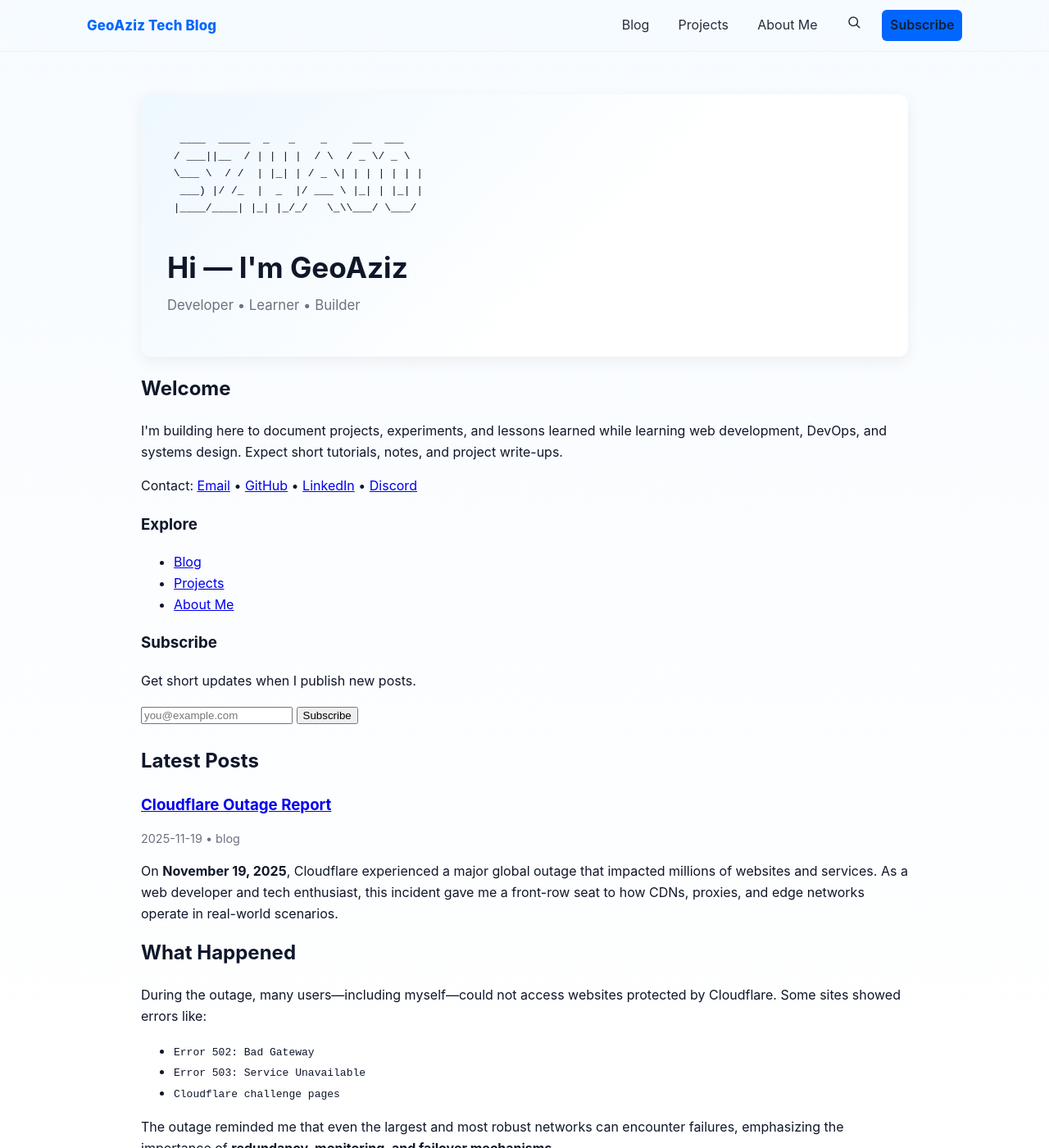
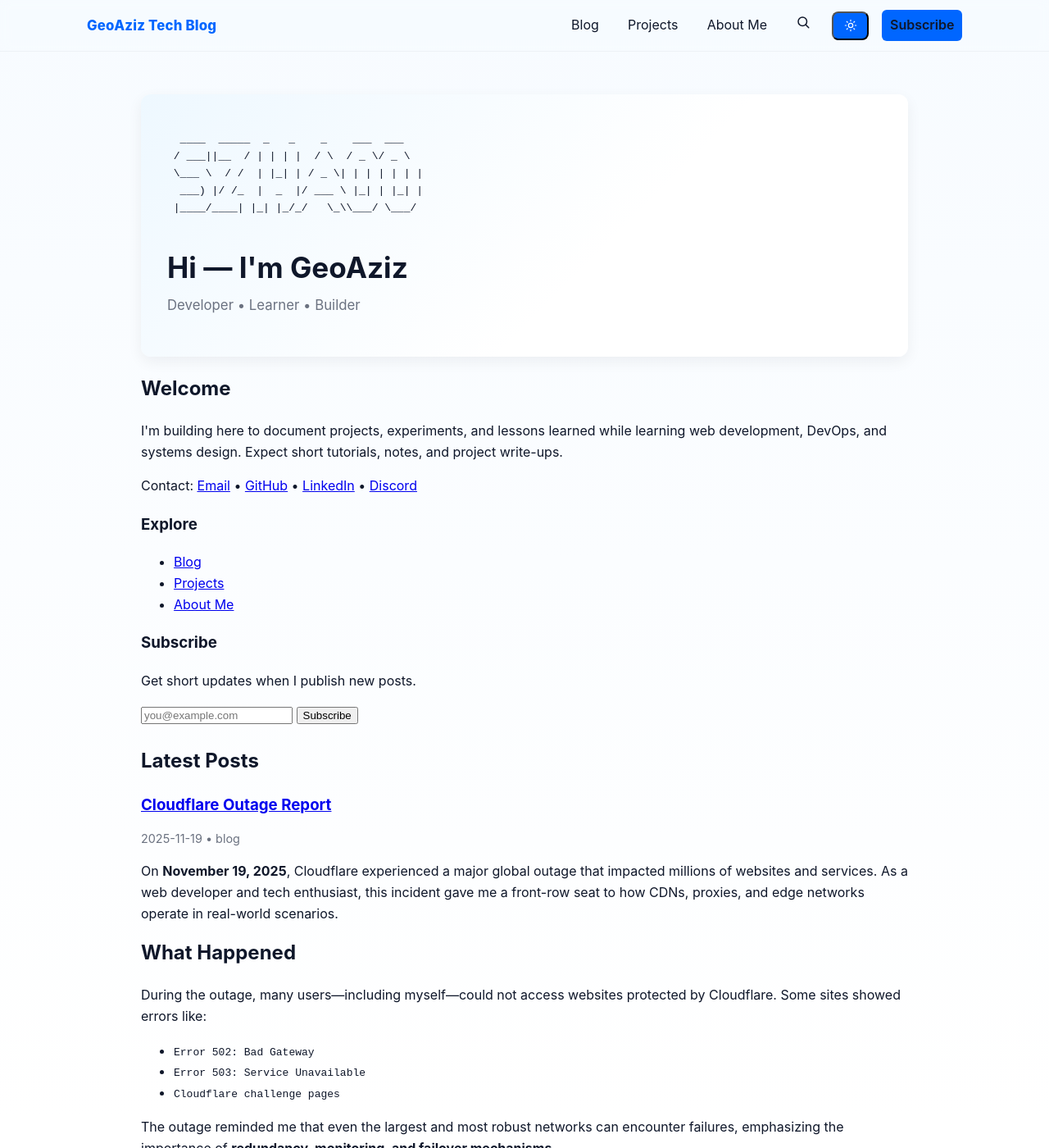
Before and after one commit to GeoAziz/GeoAziz.github.io, a Jekyll site: the page built from index.md, in a window 1280 px wide and 1400 px high. Shown: the whole window at 82% size. Built offline with Jekyll 4.4.1, drawn with Linux system fonts in a browser that asks for light colours.

Commit message:
UI: add site-wide dark mode, theme toggle, CSS vars, and Giscus theme sync; polish prev/next SVGs

```diff
--- a/_includes/nav.html
+++ b/_includes/nav.html
@@ -8,6 +8,12 @@
       <li><a href="/projects/">Projects</a></li>
       <li><a href="/about/">About Me</a></li>
       <li><a href="/search/" aria-label="Search"><svg xmlns="http://www.w3.org/2000/svg" width="18" height="18" viewBox="0 0 24 24" fill="none" stroke="currentColor" stroke-width="2" stroke-linecap="round" stroke-linejoin="round" class="icon-search" aria-hidden="true"><circle cx="11" cy="11" r="7"></circle><line x1="21" y1="21" x2="16.65" y2="16.65"></line></svg></a></li>
+      <li>
+        <button id="theme-toggle" class="nav-cta" aria-pressed="false" aria-label="Toggle dark mode" title="Toggle dark mode">
+          <svg id="icon-sun" xmlns="http://www.w3.org/2000/svg" width="16" height="16" viewBox="0 0 24 24" fill="none" stroke="currentColor" stroke-width="1.8" stroke-linecap="round" stroke-linejoin="round" aria-hidden="true" style="display:inline-block;vertical-align:middle"><circle cx="12" cy="12" r="4"></circle><path d="M12 2v2M12 20v2M4.93 4.93l1.41 1.41M17.66 17.66l1.41 1.41M2 12h2M20 12h2M4.93 19.07l1.41-1.41M17.66 6.34l1.41-1.41"/></svg>
+          <svg id="icon-moon" xmlns="http://www.w3.org/2000/svg" width="16" height="16" viewBox="0 0 24 24" fill="currentColor" aria-hidden="true" style="display:none;vertical-align:middle"><path d="M21 12.79A9 9 0 1 1 11.21 3 7 7 0 0 0 21 12.79z"/></svg>
+        </button>
+      </li>
       <li><a class="nav-cta" href="/#subscribe">Subscribe</a></li>
     </ul>
   </div>
--- a/_layouts/default.html
+++ b/_layouts/default.html
@@ -22,4 +22,26 @@
       </div>
     </footer>
   </body>
+  <script>
+  // Site theme controller: reads stored preference, falls back to system, and exposes toggle
+  ;(function(){
+    const root = document.documentElement;
+    function getStored(){ return localStorage.getItem('site-theme'); }
+    function setTheme(t){ root.setAttribute('data-theme', t); localStorage.setItem('site-theme', t); document.dispatchEvent(new CustomEvent('theme-changed',{detail: t})); updateToggle(t);}
+    function prefersDark(){ return window.matchMedia && window.matchMedia('(prefers-color-scheme: dark)').matches; }
+    function init(){ const stored = getStored(); const theme = stored || (prefersDark() ? 'dark' : 'light'); root.setAttribute('data-theme', theme); updateToggle(theme); }
+    function updateToggle(theme){ const btn = document.getElementById('theme-toggle'); if(!btn) return; const pressed = theme === 'dark'; btn.setAttribute('aria-pressed', pressed ? 'true' : 'false'); const sun = document.getElementById('icon-sun'); const moon = document.getElementById('icon-moon'); if(sun && moon){ sun.style.display = pressed ? 'none' : 'inline-block'; moon.style.display = pressed ? 'inline-block' : 'none'; } }
+    function toggle(){ const cur = root.getAttribute('data-theme') === 'dark' ? 'dark' : 'light'; setTheme(cur === 'dark' ? 'light' : 'dark'); }
+    // attach
+    document.addEventListener('DOMContentLoaded', function(){ init(); const tb = document.getElementById('theme-toggle'); if(tb) tb.addEventListener('click', toggle); });
+
+    // When theme changes, notify giscus iframes (global sync)
+    document.addEventListener('theme-changed', function(e){
+      const theme = e.detail || document.documentElement.getAttribute('data-theme');
+      document.querySelectorAll('iframe.giscus-frame, iframe').forEach(function(iframe){
+        try{ iframe.contentWindow.postMessage({giscus: {setConfig: {theme: theme}}}, 'https://giscus.app'); }catch(_){}
+      });
+    });
+  })();
+  </script>
 </html>
--- a/assets/custom.css
+++ b/assets/custom.css
@@ -1,7 +1,11 @@
 /* UI refresh: improved typography, nav, hero, and post cards */
-:root{--accent:#0066ff;--accent-2:#00b894;--bg:#ffffff;--muted:#6b7280;--card:#ffffff;--glass:rgba(255,255,255,0.6);--shadow:0 6px 18px rgba(15,23,42,0.06)}
+:root{--accent:#0066ff;--accent-2:#00b894;--bg:linear-gradient(180deg,#f7fbff 0%,#ffffff 40%);--bg-solid:#ffffff;--text:#0f172a;--muted:#6b7280;--card:#ffffff;--glass:rgba(255,255,255,0.6);--shadow:0 6px 18px rgba(15,23,42,0.06)}
+
+/* Dark theme overrides */
+[data-theme="dark"]{--bg:linear-gradient(180deg,#071027 0%,#071724 40%);--bg-solid:#071027;--text:#e6eef9;--muted:#9aa6b2;--card:#071827;--glass:rgba(6,10,15,0.6);--shadow:0 10px 30px rgba(2,6,12,0.6)}
+
 *{box-sizing:border-box}
-body{font-family: Inter, ui-sans-serif, system-ui, -apple-system, "Segoe UI", Roboto, "Helvetica Neue", Arial;line-height:1.6;color:#0f172a;background:linear-gradient(180deg,#f7fbff 0%,#ffffff 40%);margin:0}
+body{font-family: Inter, ui-sans-serif, system-ui, -apple-system, "Segoe UI", Roboto, "Helvetica Neue", Arial;line-height:1.6;color:var(--text);background:var(--bg);margin:0}
 .container{max-width:1000px;margin:0 auto;padding:2rem}
 
 /* Navigation */
@@ -9,7 +13,7 @@
 .site-nav .nav-inner{display:flex;align-items:center;justify-content:space-between;max-width:1100px;margin:0 auto;padding:0.75rem 1rem}
 .site-title{font-weight:800;color:var(--accent);text-decoration:none;font-size:1.05rem;letter-spacing:0.2px}
 .nav-links{list-style:none;margin:0;padding:0;display:flex;gap:1rem;align-items:center}
-.nav-links a{display:inline-block;text-decoration:none;color:rgba(15,23,42,0.9);padding:0.4rem 0.6rem;border-radius:6px;transition:all .18s ease}
+.nav-links a{display:inline-block;text-decoration:none;color:var(--text);padding:0.4rem 0.6rem;border-radius:6px;transition:all .18s ease}
 .nav-links a:hover{color:var(--accent);transform:translateY(-1px)}
 .nav-cta{background:var(--accent);color:white;padding:0.45rem 0.8rem;border-radius:8px;text-decoration:none;font-weight:600}
 .nav-cta:hover{background:#0050d1}
@@ -41,7 +45,7 @@
 
 /* Post pagination styling */
 .post-pagination{display:flex;gap:1rem;align-items:center;justify-content:space-between;margin-top:20px}
-.post-pagination a{display:inline-flex;align-items:center;gap:0.6rem;padding:0.6rem 0.9rem;border-radius:10px;background:var(--card);border:1px solid rgba(15,23,42,0.06);text-decoration:none;color:rgba(15,23,42,0.9);font-weight:600;box-shadow:0 6px 18px rgba(11,15,26,0.04);transition:transform .16s ease,box-shadow .16s ease}
+.post-pagination a{display:inline-flex;align-items:center;gap:0.6rem;padding:0.6rem 0.9rem;border-radius:10px;background:var(--card);border:1px solid rgba(15,23,42,0.06);text-decoration:none;color:var(--text);font-weight:600;box-shadow:0 6px 18px rgba(11,15,26,0.04);transition:transform .16s ease,box-shadow .16s ease}
 .post-pagination a:hover{transform:translateY(-4px);box-shadow:0 20px 36px rgba(11,15,26,0.08)}
 .post-pagination .prev-post a{padding-left:0.7rem}
 .post-pagination .next-post a{padding-right:0.7rem}
```
Also changed, not shown: _layouts/post.html (+16 -2 lines).
